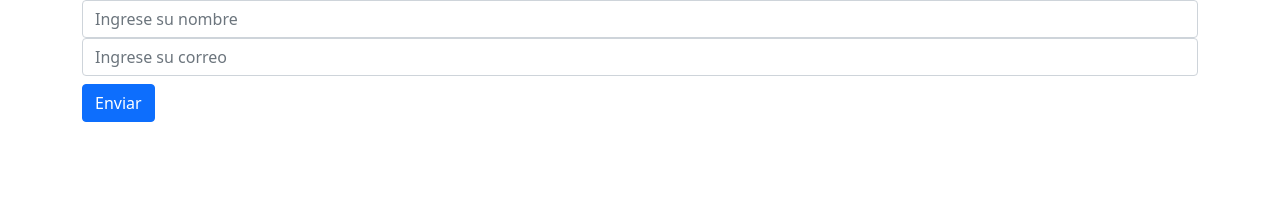
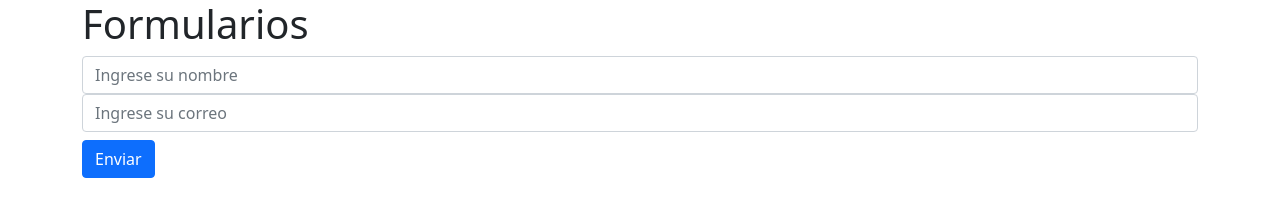
Before and after one commit to volta2016/ECMASCRIPT, a plain HTML site: page src/Formularios/regexp/index.html in a window 1280 px wide. Drawn offline with nearby package versions, Linux system fonts and the light colour scheme.

```diff
--- a/src/Formularios/regexp/index.html
+++ b/src/Formularios/regexp/index.html
@@ -14,6 +14,7 @@
   </head>
   <body>
     <div class="container">
+      <h1>Formularios</h1>
       <form id="formulario">
         <input
           class="form-control mb-"
```
Also changed, not shown: 1 other file.
